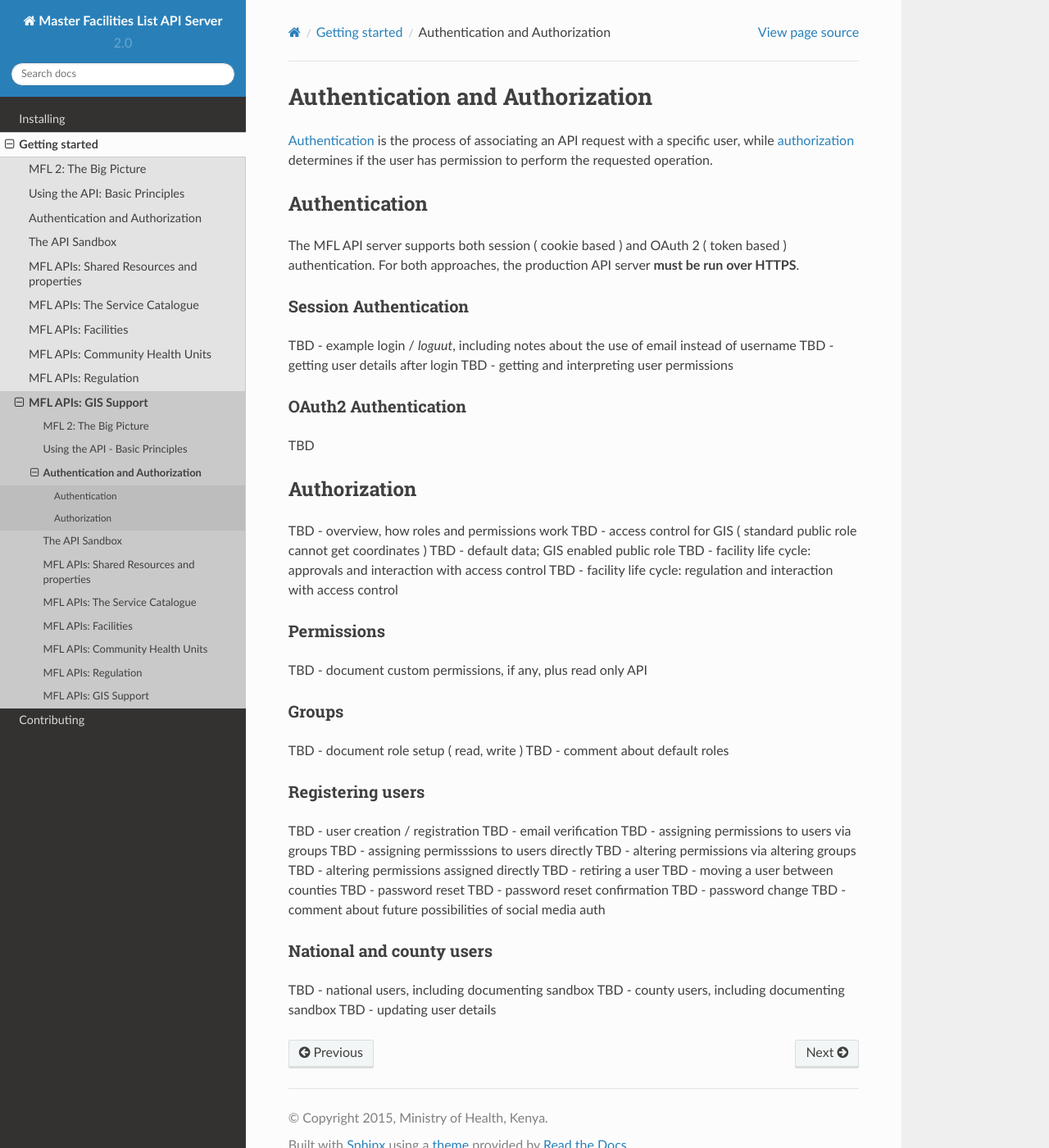
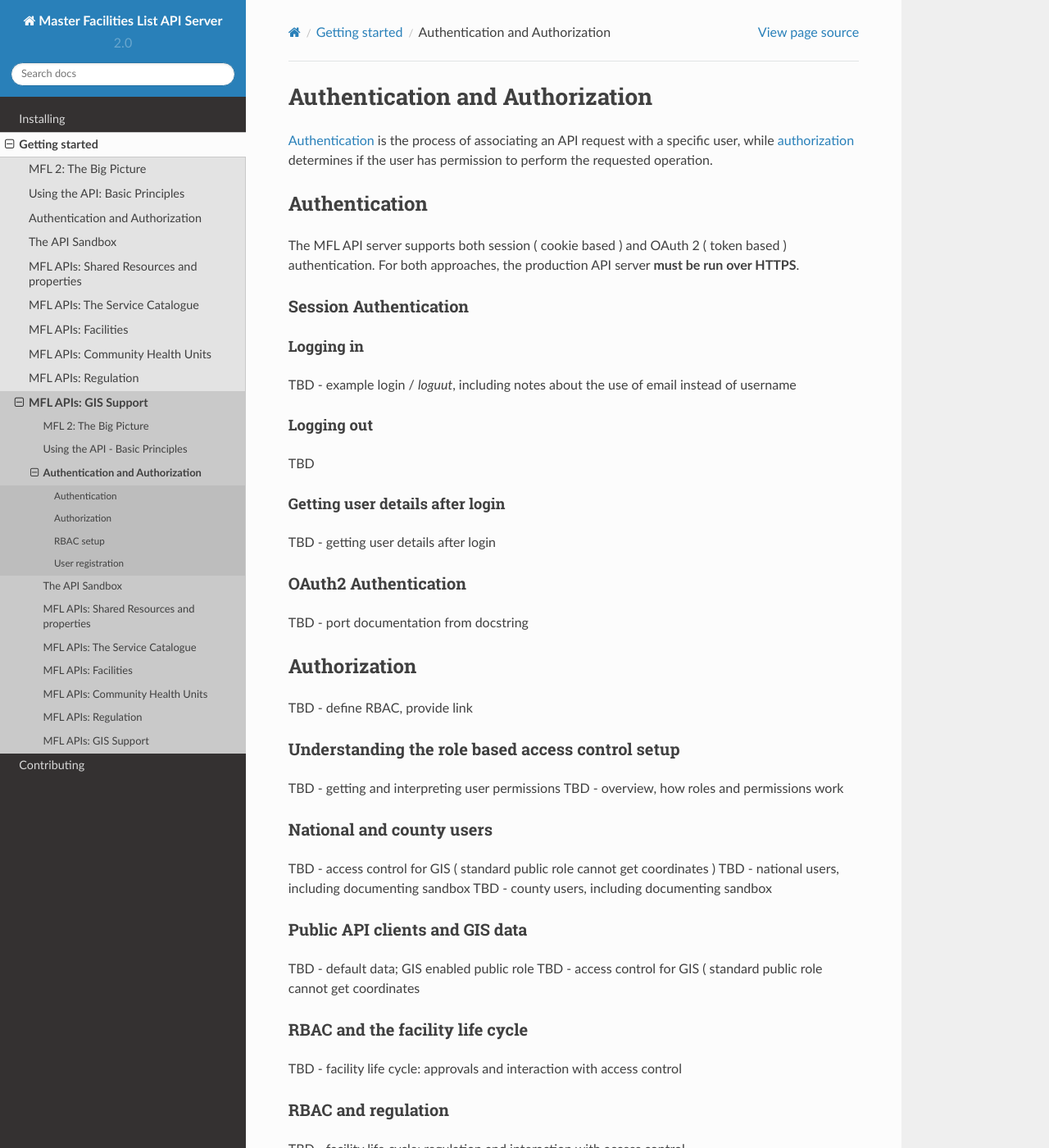
Before and after one commit to MasterFacilityList/mfl_api, a Sphinx documentation site: the page built from docs/getting_started/authentication.rst, in a window 1280 px wide and 1400 px high. Shown: the whole window at 82% size. Built offline with Sphinx 7.4.7 and the Read the Docs theme 2.0.0, drawn with Linux system fonts in a browser that asks for light colours; some of the changed text lies outside the part shown.

Commit message:
Completed outline of authentication and authorization page

```diff
--- a/docs/getting_started/authentication.rst
+++ b/docs/getting_started/authentication.rst
@@ -14,23 +14,52 @@ The MFL API server supports both session ( cookie based ) and OAuth 2 ( token ba
 
 Session Authentication
 ~~~~~~~~~~~~~~~~~~~~~~~~
+Logging in
++++++++++++++
 TBD - example login / *loguut*, including notes about the use of email instead of username
+
+Logging out
+++++++++++++++
+TBD
+
+Getting user details after login
++++++++++++++++++++++++++++++++++++++
 TBD - getting user details after login
-TBD - getting and interpreting user permissions
 
 OAuth2 Authentication
 ~~~~~~~~~~~~~~~~~~~~~~~~~
-TBD
-
+TBD - port documentation from docstring
 
 Authorization
 ----------------
+TBD - define RBAC, provide link
+
+Understanding the role based access control setup
+~~~~~~~~~~~~~~~~~~~~~~~~~~~~~~~~~~~~~~~~~~~~~~~~~~~~~
+TBD - getting and interpreting user permissions
 TBD - overview, how roles and permissions work
+
+National and county users
+~~~~~~~~~~~~~~~~~~~~~~~~~~~~
 TBD - access control for GIS ( standard public role cannot get coordinates )
+TBD - national users, including documenting sandbox
+TBD - county users, including documenting sandbox
+
+Public API clients and GIS data
+~~~~~~~~~~~~~~~~~~~~~~~~~~~~~~~~~~~
 TBD - default data; GIS enabled public role
+TBD - access control for GIS ( standard public role cannot get coordinates
+
+RBAC and the facility life cycle
+~~~~~~~~~~~~~~~~~~~~~~~~~~~~~~~~~~~
 TBD - facility life cycle: approvals and interaction with access control
+
+RBAC and regulation
+~~~~~~~~~~~~~~~~~~~~~~
 TBD - facility life cycle: regulation and interaction with access control
 
+RBAC setup
+--------------
 Permissions
 ~~~~~~~~~~~~~
 TBD - document custom permissions, if any, plus read only API
@@ -40,8 +69,8 @@ Groups
 TBD - document role setup ( read, write )
 TBD - comment about default roles
 
-Registering users
-~~~~~~~~~~~~~~~~~~~~~~~~~~~~~~~~~
+User registration
+-------------------
 TBD - user creation / registration
 TBD - email verification
 TBD - assigning permissions to users via groups
@@ -54,11 +83,6 @@ TBD - password reset
 TBD - password reset confirmation
 TBD - password change
 TBD - comment about future possibilities of social media auth
-
-National and county users
-~~~~~~~~~~~~~~~~~~~~~~~~~~~~
-TBD - national users, including documenting sandbox
-TBD - county users, including documenting sandbox
 TBD - updating user details
 
 .. toctree::
```
